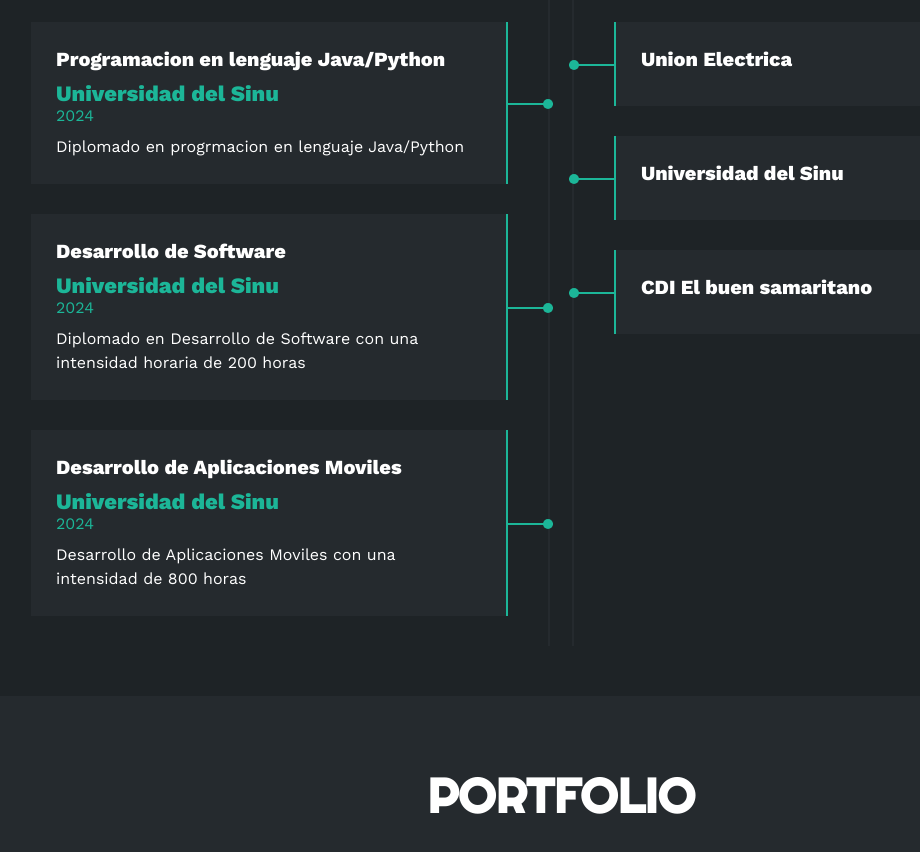
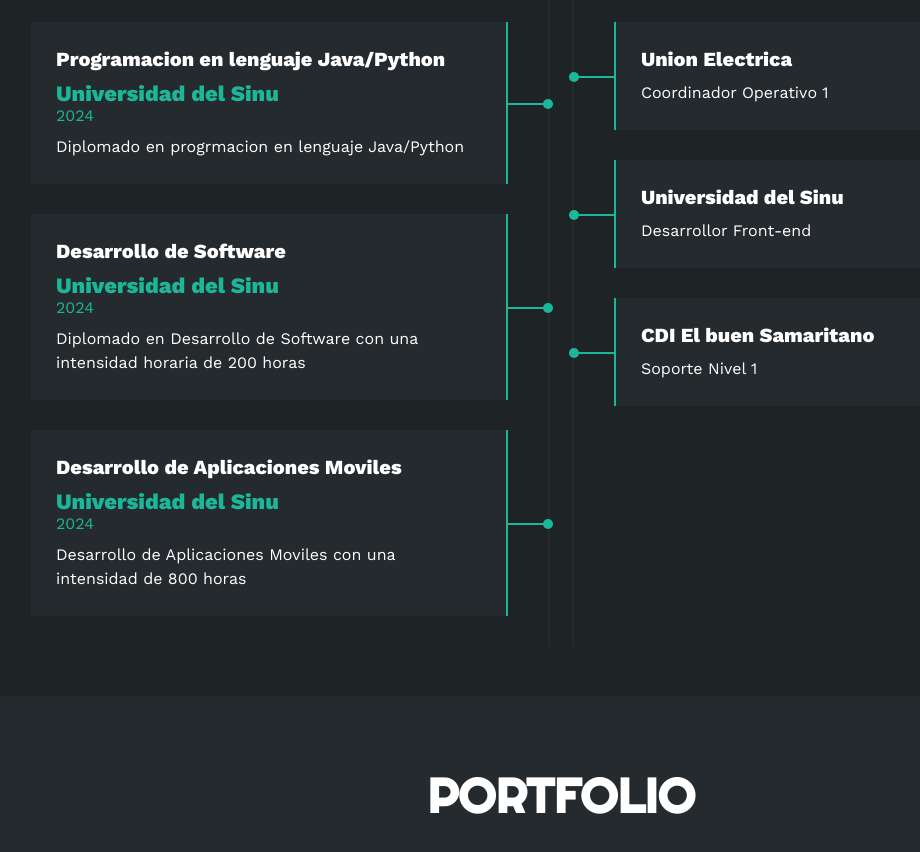
Before and after one commit to LuigiPadilla/luispadilla.github.io, a plain HTML site: page index.html in a window 1280 px wide. Shown: the part 2208-3060 px from the top of the page, without its empty margins (79-999 px from the left). Drawn offline with nearby package versions, Linux system fonts and the light colour scheme.

Commit message:
Update index.html

```diff
--- a/index.html
+++ b/index.html
@@ -274,28 +274,28 @@
                 <div class="col derecha">
                     <h3>Experiencia de trabajo</h3>
                     <div class="item der">
-                        <h4> Union Electrica </h4>
+                        <h4>Union Electrica</h4>
                         <span class="casa"></span>
                         <span class="fecha"></span>
-                        <p></p>
+                        <p>Coordinador Operativo 1</p>
                         <div class="conectord">
                             <div class="circulod"></div>
                         </div>
                     </div>
                     <div class="item der">
-                        <h4> Universidad del Sinu </h4>
+                        <h4>Universidad del Sinu</h4>
                         <span class="casa"></span>
                         <span class="fecha"></span>
-                        <p></p>
+                        <p>Desarrollor Front-end</p>
                         <div class="conectord">
                             <div class="circulod"></div>
                         </div>
                     </div>
                     <div class="item der">
-                        <h4> CDI El buen samaritano </h4>
+                        <h4>CDI El buen Samaritano</h4>
                         <span class="casa"></span>
                         <span class="fecha"></span>
-                        <p></p>
+                        <p>Soporte Nivel 1</p>
                         <div class="conectord">
                             <div class="circulod"></div>
                         </div>
```
